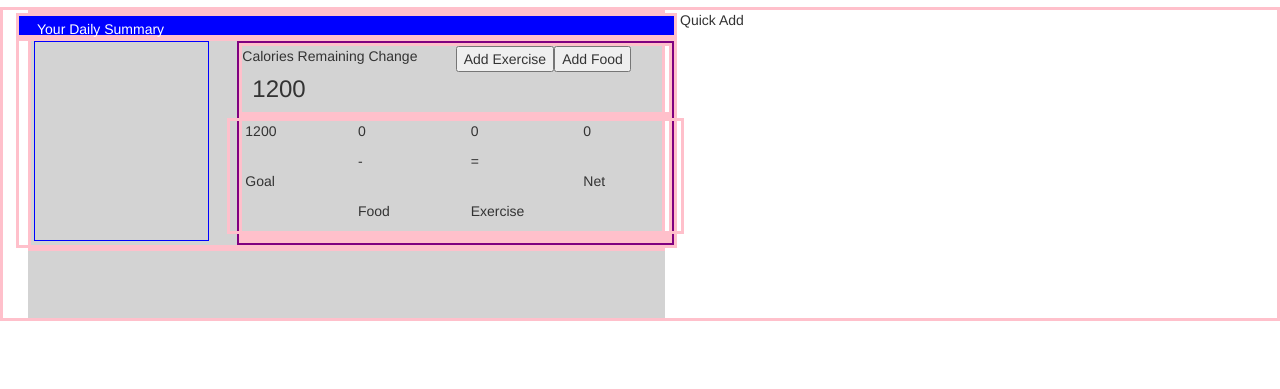
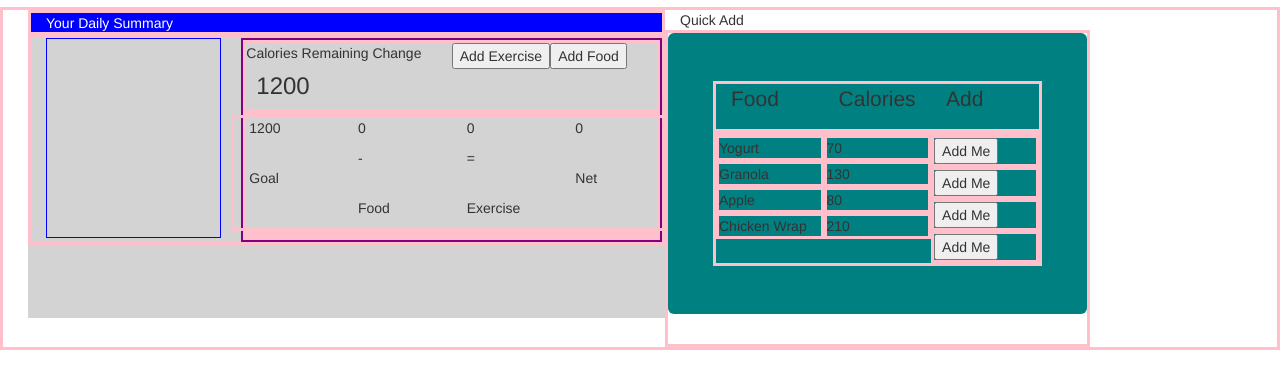
Before and after one commit to rainbow82/my-fitness-pal-diary-react, a React app: page / in a window 1280 px wide. Shown: the part 115-504 px from the top of the page. Built offline with nearby package versions, Linux system fonts and the light colour scheme.

Commit message:
beginning of quick add section

```diff
--- a/src/index.css
+++ b/src/index.css
@@ -23,7 +23,7 @@ h1{
     background: blue;
     color: white;
     height: 25px;
-    padding: 3px;
+    /* padding: 3px; */
 
 }
 h3{
@@ -59,3 +59,7 @@ h3{
     border: 1px solid blue;
     height: 200px;
 }
+
+.jumbotron{
+    background: teal;
+}
--- a/src/index.js
+++ b/src/index.js
@@ -109,7 +109,7 @@ class ProfileBody extends React.Component{
 class ProfileSection extends React.Component{
     render(){
         return(
-            <div className='row'>
+            <div>
                     <ProfileSectionTitle />
                     <div className='row'>
                         <ProfileBody/>
@@ -124,7 +124,48 @@ class ProfileSection extends React.Component{
 class QuickAddSection extends React.Component{
     render(){
         return(
-            <div className='quick-add-title'>Quick Add</div>
+            <div>
+                <div className='quick-add-title'>Quick Add</div>
+                <div className='row'>
+                    <div className='jumbotron'>
+                        <div className='row'>
+                            <div className='col-md-4'>
+                                <p>Food</p>
+                            </div>
+                            <div className='col-md-4'>
+                                <p>Calories</p>
+                            </div>
+                            <div className='col-md-4'>
+                                <p>Add</p>
+                            </div>
+                        </div>
+                        <div className='row'>
+                            <div className='col-md-4'>
+
+
+                                <div className='row'>Yogurt</div>
+                                <div className='row'>Granola</div>
+                                <div className='row'>Apple</div>
+                                <div className='row'>Chicken Wrap</div>
+                            </div>
+                            <div className='col-md-4'>
+
+
+                                <div className='row'>70</div>
+                                <div className='row'>130</div>
+                                <div className='row'>80</div>
+                                <div className='row'>210</div>
+                            </div>
+                            <div className='col-md-4'>
+                                <div className='row'><button>Add Me</button></div>
+                                <div className='row'><button>Add Me</button></div>
+                                <div className='row'><button>Add Me</button></div>
+                                <div className='row'><button>Add Me</button></div>
+                            </div>
+                        </div>
+                    </div>
+                </div>
+            </div>
         )
     }
 }
```
